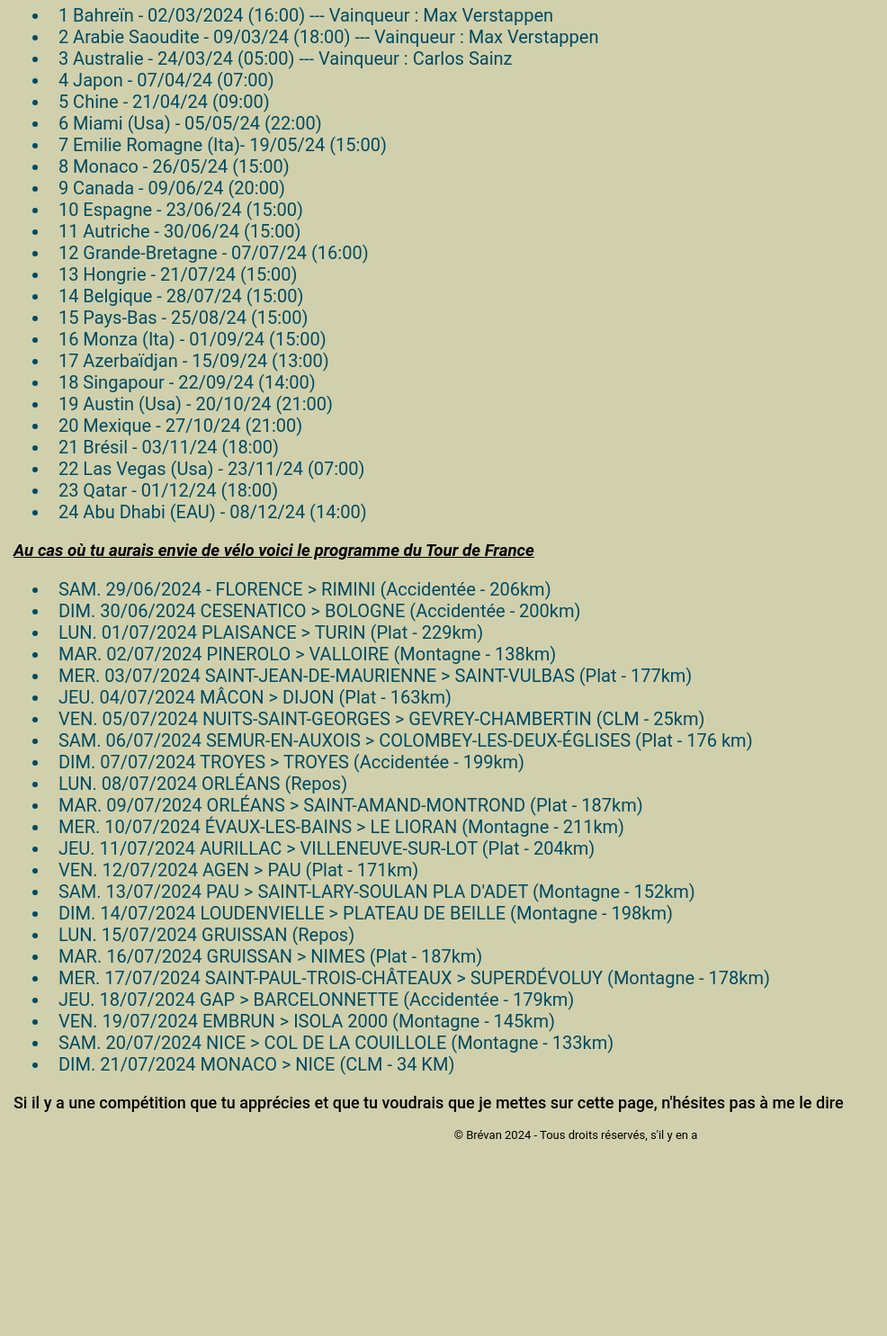
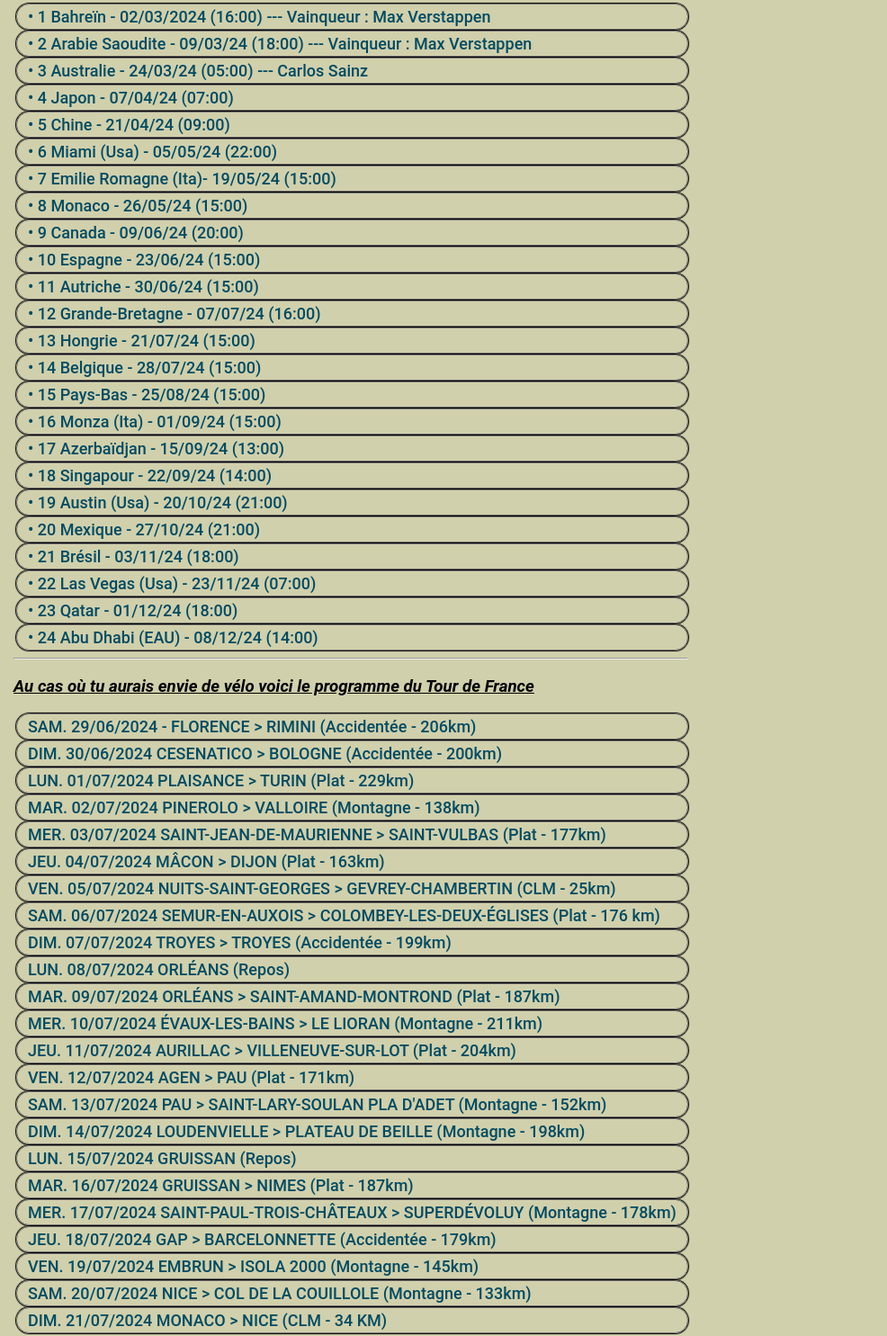
Before and after one commit to brevan29/RegarderTV, a plain HTML site: page index.html in a window 1280 px wide. Shown: the part 316-1801 px from the top of the page at 90% size, without its empty margins (0-986 px from the left). Before the commit the page ends 1600 px from the top, so only its background shows below. Drawn offline with Linux system fonts and the light colour scheme.

Commit message:
Changement de la mise en page lié au fichier CSS

```diff
--- a/index.html
+++ b/index.html
@@ -11,7 +11,7 @@
 		<ul>
 			<li><a href="ChainesGratuites/index.html">Chaînes gratuites</a></li>
 			<li><a href="ChainesPayantes/index.html">Chaînes payantes</a></li>
-			<li><a href="VPN/index.html">Activer/Désactiver le VPN</a></li>
+			<li><a href="VPN/indeindex.html">Activer/Désactiver le VPN</a></li>
 		</ul>
 	</nav>
 	<section id="section_seule">
@@ -19,59 +19,57 @@
 		<p>Si tu es ici, c'est surement que tu veux voir la télé, et tu fais bien !</p>
 		<p>En haut de cette page tu trouveras les "liens" vers les pages qui te donneront la marche à suivre en fonction des chaînes voulues.</p>
 		<h3>Si jamais tu chercherais le programme de F1, le voici.</h3>
-		<ul id="prf">
-			<li>&nbsp;&nbsp;1 Bahreïn - 02/03/2024 (16:00) --- Vainqueur : Max Verstappen</li>
-			<li>&nbsp;&nbsp;2 Arabie Saoudite - 09/03/24 (18:00) --- Vainqueur : Max Verstappen</li>
-			<li>&nbsp;&nbsp;3 Australie - 24/03/24 (05:00) --- Vainqueur : Carlos Sainz</li>
-			<li>&nbsp;&nbsp;4 Japon - 07/04/24 (07:00)</li>
-			<li>&nbsp;&nbsp;5 Chine - 21/04/24 (09:00)</li>
-			<li>&nbsp;&nbsp;6 Miami (Usa) - 05/05/24 (22:00)</li>
-			<li>&nbsp;&nbsp;7 Emilie Romagne (Ita)- 19/05/24 (15:00)</li>
-			<li>&nbsp;&nbsp;8 Monaco - 26/05/24 (15:00)</li>
-			<li>&nbsp;&nbsp;9 Canada - 09/06/24 (20:00)</li>
-			<li>&nbsp;&nbsp;10 Espagne - 23/06/24 (15:00)</li>
-			<li>&nbsp;&nbsp;11 Autriche - 30/06/24 (15:00)</li>
-			<li>&nbsp;&nbsp;12 Grande-Bretagne - 07/07/24 (16:00)</li>
-			<li>&nbsp;&nbsp;13 Hongrie - 21/07/24 (15:00)</li>
-			<li>&nbsp;&nbsp;14 Belgique - 28/07/24 (15:00)</li>
-			<li>&nbsp;&nbsp;15 Pays-Bas - 25/08/24 (15:00)</li>
-			<li>&nbsp;&nbsp;16 Monza (Ita) - 01/09/24 (15:00)</li>
-			<li>&nbsp;&nbsp;17 Azerbaïdjan - 15/09/24 (13:00)</li>
-			<li>&nbsp;&nbsp;18 Singapour - 22/09/24 (14:00)</li>
-			<li>&nbsp;&nbsp;19 Austin (Usa) - 20/10/24 (21:00)</li>
-			<li>&nbsp;&nbsp;20 Mexique - 27/10/24 (21:00)</li>
-			<li>&nbsp;&nbsp;21 Brésil - 03/11/24 (18:00)</li>
-			<li>&nbsp;&nbsp;22 Las Vegas (Usa) - 23/11/24 (07:00)</li>
-			<li>&nbsp;&nbsp;23 Qatar - 01/12/24 (18:00)</li>
-			<li>&nbsp;&nbsp;24 Abu Dhabi (EAU) - 08/12/24 (14:00)</li>
-		</ul>
+		</section>
+	<section id="courses">
+		<p class="event">&nbsp;&nbsp;&bull;&nbsp;1 Bahreïn - 02/03/2024 (16:00) --- Vainqueur : Max Verstappen</p>
+		<p class="event">&nbsp;&nbsp;&bull;&nbsp;2 Arabie Saoudite - 09/03/24 (18:00) --- Vainqueur : Max Verstappen</p>
+		<p class="event">&nbsp;&nbsp;&bull;&nbsp;3 Australie - 24/03/24 (05:00) --- Carlos Sainz</p>
+		<p class="event">&nbsp;&nbsp;&bull;&nbsp;4 Japon - 07/04/24 (07:00)</p>
+		<p class="event">&nbsp;&nbsp;&bull;&nbsp;5 Chine - 21/04/24 (09:00)</p>
+		<p class="event">&nbsp;&nbsp;&bull;&nbsp;6 Miami (Usa) - 05/05/24 (22:00)</p>
+		<p class="event">&nbsp;&nbsp;&bull;&nbsp;7 Emilie Romagne (Ita)- 19/05/24 (15:00)</p>
+		<p class="event">&nbsp;&nbsp;&bull;&nbsp;8 Monaco - 26/05/24 (15:00)</p>
+		<p class="event">&nbsp;&nbsp;&bull;&nbsp;9 Canada - 09/06/24 (20:00)</p>
+		<p class="event">&nbsp;&nbsp;&bull;&nbsp;10 Espagne - 23/06/24 (15:00)</p>
+		<p class="event">&nbsp;&nbsp;&bull;&nbsp;11 Autriche - 30/06/24 (15:00)</p>
+		<p class="event">&nbsp;&nbsp;&bull;&nbsp;12 Grande-Bretagne - 07/07/24 (16:00)</p>
+		<p class="event">&nbsp;&nbsp;&bull;&nbsp;13 Hongrie - 21/07/24 (15:00)</p>
+		<p class="event">&nbsp;&nbsp;&bull;&nbsp;14 Belgique - 28/07/24 (15:00)</p>
+		<p class="event">&nbsp;&nbsp;&bull;&nbsp;15 Pays-Bas - 25/08/24 (15:00)</p>
+		<p class="event">&nbsp;&nbsp;&bull;&nbsp;16 Monza (Ita) - 01/09/24 (15:00)</p>
+		<p class="event">&nbsp;&nbsp;&bull;&nbsp;17 Azerbaïdjan - 15/09/24 (13:00)</p>
+		<p class="event">&nbsp;&nbsp;&bull;&nbsp;18 Singapour - 22/09/24 (14:00)</p>
+		<p class="event">&nbsp;&nbsp;&bull;&nbsp;19 Austin (Usa) - 20/10/24 (21:00)</p>
+		<p class="event">&nbsp;&nbsp;&bull;&nbsp;20 Mexique - 27/10/24 (21:00)</p>
+		<p class="event">&nbsp;&nbsp;&bull;&nbsp;21 Brésil - 03/11/24 (18:00)</p>
+		<p class="event">&nbsp;&nbsp;&bull;&nbsp;22 Las Vegas (Usa) - 23/11/24 (07:00)</p>
+		<p class="event">&nbsp;&nbsp;&bull;&nbsp;23 Qatar - 01/12/24 (18:00)</p>
+		<p class="event">&nbsp;&nbsp;&bull;&nbsp;24 Abu Dhabi (EAU) - 08/12/24 (14:00)</p>
+		<hr>
 		<h3>Au cas où tu aurais envie de vélo voici le programme du Tour de France</h3>
-		<ul id="prf">
-			<li>&nbsp;&nbsp;SAM. 29/06/2024 - FLORENCE > RIMINI (Accidentée - 206km)</li>
-			<li>&nbsp;&nbsp;DIM. 30/06/2024	CESENATICO > BOLOGNE (Accidentée - 200km)</li>
-			<li>&nbsp;&nbsp;LUN. 01/07/2024	PLAISANCE > TURIN (Plat - 229km)</li>
-			<li>&nbsp;&nbsp;MAR. 02/07/2024 PINEROLO > VALLOIRE (Montagne - 138km)</li>
-			<li>&nbsp;&nbsp;MER. 03/07/2024 SAINT-JEAN-DE-MAURIENNE > SAINT-VULBAS (Plat - 177km)</li>
-			<li>&nbsp;&nbsp;JEU. 04/07/2024 MÂCON > DIJON	(Plat - 163km)</li>
-			<li>&nbsp;&nbsp;VEN. 05/07/2024 NUITS-SAINT-GEORGES > GEVREY-CHAMBERTIN (CLM - 25km)</li>
-			<li>&nbsp;&nbsp;SAM. 06/07/2024 SEMUR-EN-AUXOIS > COLOMBEY-LES-DEUX-ÉGLISES (Plat - 176 km)</li>
-			<li>&nbsp;&nbsp;DIM. 07/07/2024 TROYES > TROYES (Accidentée - 199km)</li>
-			<li>&nbsp;&nbsp;LUN. 08/07/2024 ORLÉANS (Repos)</li>
-			<li>&nbsp;&nbsp;MAR. 09/07/2024 ORLÉANS > SAINT-AMAND-MONTROND (Plat - 187km)</li>
-			<li>&nbsp;&nbsp;MER. 10/07/2024 ÉVAUX-LES-BAINS > LE LIORAN	(Montagne - 211km)</li>
-			<li>&nbsp;&nbsp;JEU. 11/07/2024 AURILLAC > VILLENEUVE-SUR-LOT	(Plat - 204km)</li>
-			<li>&nbsp;&nbsp;VEN. 12/07/2024 AGEN > PAU	(Plat - 171km)</li>
-			<li>&nbsp;&nbsp;SAM. 13/07/2024 PAU > SAINT-LARY-SOULAN PLA D'ADET (Montagne - 152km)</li>
-			<li>&nbsp;&nbsp;DIM. 14/07/2024 LOUDENVIELLE > PLATEAU DE BEILLE	(Montagne - 198km)</li>
-			<li>&nbsp;&nbsp;LUN. 15/07/2024 GRUISSAN (Repos)</li>
-			<li>&nbsp;&nbsp;MAR. 16/07/2024 GRUISSAN > NIMES (Plat - 187km)</li>
-			<li>&nbsp;&nbsp;MER. 17/07/2024 SAINT-PAUL-TROIS-CHÂTEAUX > SUPERDÉVOLUY	(Montagne - 178km)</li>
-			<li>&nbsp;&nbsp;JEU. 18/07/2024 GAP > BARCELONNETTE (Accidentée - 179km)</li>
-			<li>&nbsp;&nbsp;VEN. 19/07/2024 EMBRUN > ISOLA 2000 (Montagne - 145km)</li>
-			<li>&nbsp;&nbsp;SAM. 20/07/2024 NICE > COL DE LA COUILLOLE (Montagne - 133km)</li>
-			<li>&nbsp;&nbsp;DIM. 21/07/2024 MONACO > NICE	(CLM - 34 KM)</li>
-
-		</ul>
+		<p class="event">&nbsp;&nbsp;SAM. 29/06/2024 - FLORENCE > RIMINI (Accidentée - 206km)</p>
+		<p class="event">&nbsp;&nbsp;DIM. 30/06/2024 CESENATICO > BOLOGNE (Accidentée - 200km)</p>
+		<p class="event">&nbsp;&nbsp;LUN. 01/07/2024 PLAISANCE > TURIN (Plat - 229km)</p>
+		<p class="event">&nbsp;&nbsp;MAR. 02/07/2024 PINEROLO > VALLOIRE (Montagne - 138km)</p>
+		<p class="event">&nbsp;&nbsp;MER. 03/07/2024 SAINT-JEAN-DE-MAURIENNE > SAINT-VULBAS (Plat - 177km)</p>
+		<p class="event">&nbsp;&nbsp;JEU. 04/07/2024 MÂCON > DIJON	(Plat - 163km)</p>
+		<p class="event">&nbsp;&nbsp;VEN. 05/07/2024 NUITS-SAINT-GEORGES > GEVREY-CHAMBERTIN (CLM - 25km)</p>
+		<p class="event">&nbsp;&nbsp;SAM. 06/07/2024 SEMUR-EN-AUXOIS > COLOMBEY-LES-DEUX-ÉGLISES (Plat - 176 km)</p>
+		<p class="event">&nbsp;&nbsp;DIM. 07/07/2024 TROYES > TROYES (Accidentée - 199km)</p>
+		<p class="event">&nbsp;&nbsp;LUN. 08/07/2024 ORLÉANS (Repos)</p>
+		<p class="event">&nbsp;&nbsp;MAR. 09/07/2024 ORLÉANS > SAINT-AMAND-MONTROND (Plat - 187km)</p>
+		<p class="event">&nbsp;&nbsp;MER. 10/07/2024 ÉVAUX-LES-BAINS > LE LIORAN	(Montagne - 211km)</p>
+		<p class="event">&nbsp;&nbsp;JEU. 11/07/2024 AURILLAC > VILLENEUVE-SUR-LOT	(Plat - 204km)</p>
+		<p class="event">&nbsp;&nbsp;VEN. 12/07/2024 AGEN > PAU	(Plat - 171km)</p>
+		<p class="event">&nbsp;&nbsp;SAM. 13/07/2024 PAU > SAINT-LARY-SOULAN PLA D'ADET (Montagne - 152km)</p>
+		<p class="event">&nbsp;&nbsp;DIM. 14/07/2024 LOUDENVIELLE > PLATEAU DE BEILLE	(Montagne - 198km)</p>
+		<p class="event">&nbsp;&nbsp;LUN. 15/07/2024 GRUISSAN (Repos)</p>
+		<p class="event">&nbsp;&nbsp;MAR. 16/07/2024 GRUISSAN > NIMES (Plat - 187km)</p>
+		<p class="event">&nbsp;&nbsp;MER. 17/07/2024 SAINT-PAUL-TROIS-CHÂTEAUX > SUPERDÉVOLUY	(Montagne - 178km)</p>
+		<p class="event">&nbsp;&nbsp;JEU. 18/07/2024 GAP > BARCELONNETTE (Accidentée - 179km)</p>
+		<p class="event">&nbsp;&nbsp;VEN. 19/07/2024 EMBRUN > ISOLA 2000 (Montagne - 145km)</p>
+		<p class="event">&nbsp;&nbsp;SAM. 20/07/2024 NICE > COL DE LA COUILLOLE (Montagne - 133km)</p>
+		<p class="event">&nbsp;&nbsp;DIM. 21/07/2024 MONACO > NICE	(CLM - 34 KM)</p>
 		<p>Si il y a une compétition que tu apprécies et que tu voudrais que je mettes sur cette page, n'hésites pas à me le dire</p>
 	</section>
 	<footer>© Brévan 2024 - Tous droits réservés, s'il y en a</footer>
```
